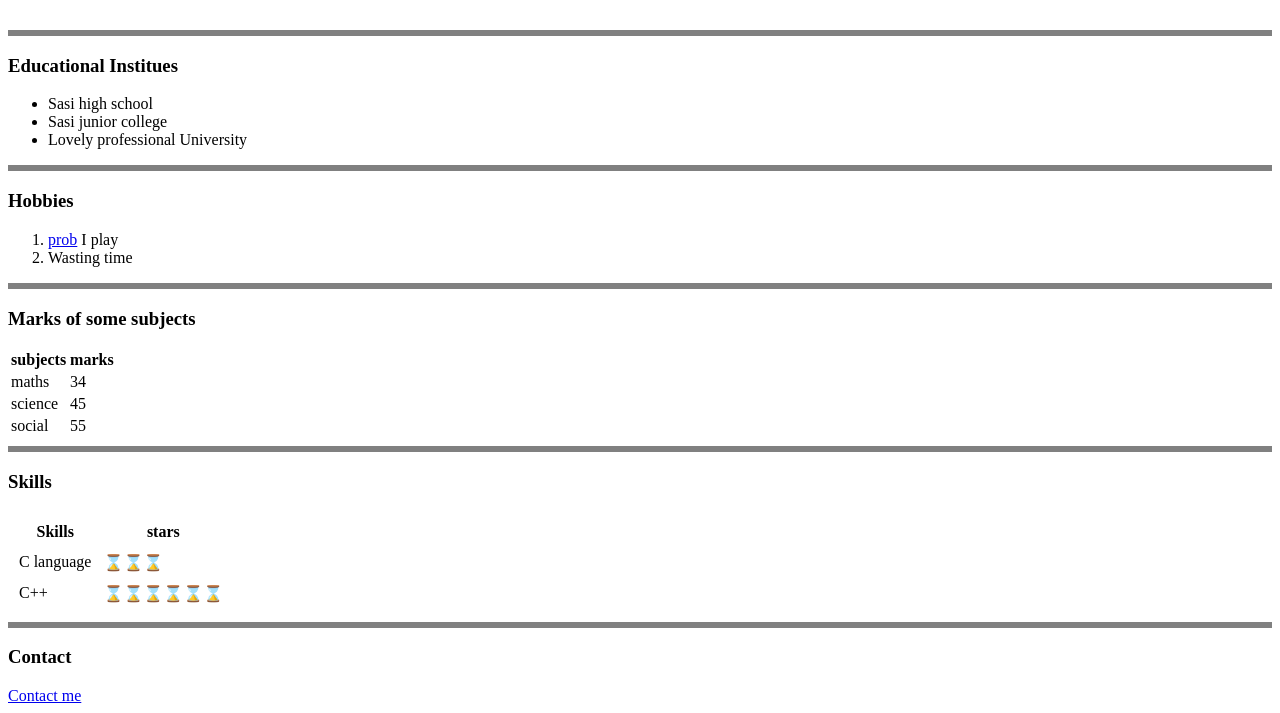
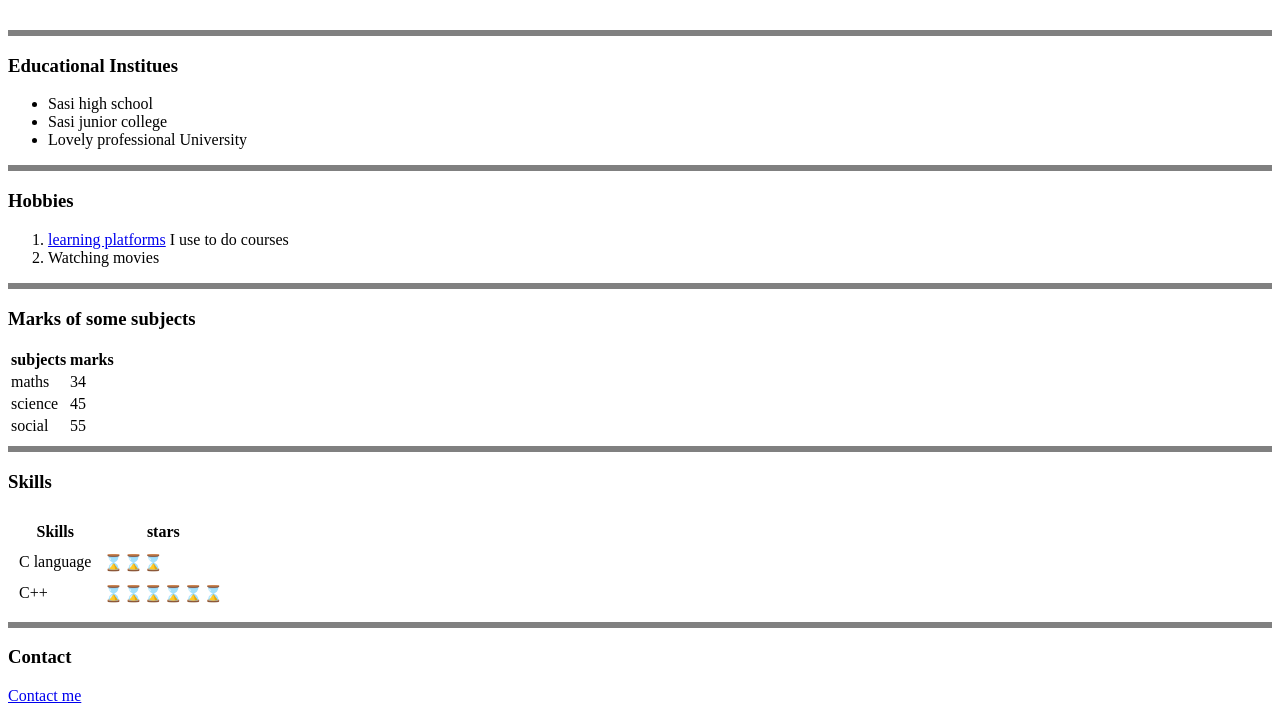
Before and after one commit to saibhargav3322/HTML-project, a plain HTML site: page index.html in a window 1280 px wide. Shown: the part 232-945 px from the top of the page. Drawn offline with Linux system fonts and the light colour scheme.

Commit message:
Update index.html

```diff
--- a/index.html
+++ b/index.html
@@ -25,8 +25,8 @@
   <hr size="6" noshade>
   <h3>Hobbies</h3>
   <ol>
-    <li><a href="games.html">prob</a> I play</li>
-    <li>Wasting time</li>
+    <li><a href="games.html">learning platforms</a> I use to do courses</li>
+    <li>Watching movies</li>
   </ol>
   <hr size="6" noshade>
   <h3>Marks of some subjects</h3>
```
